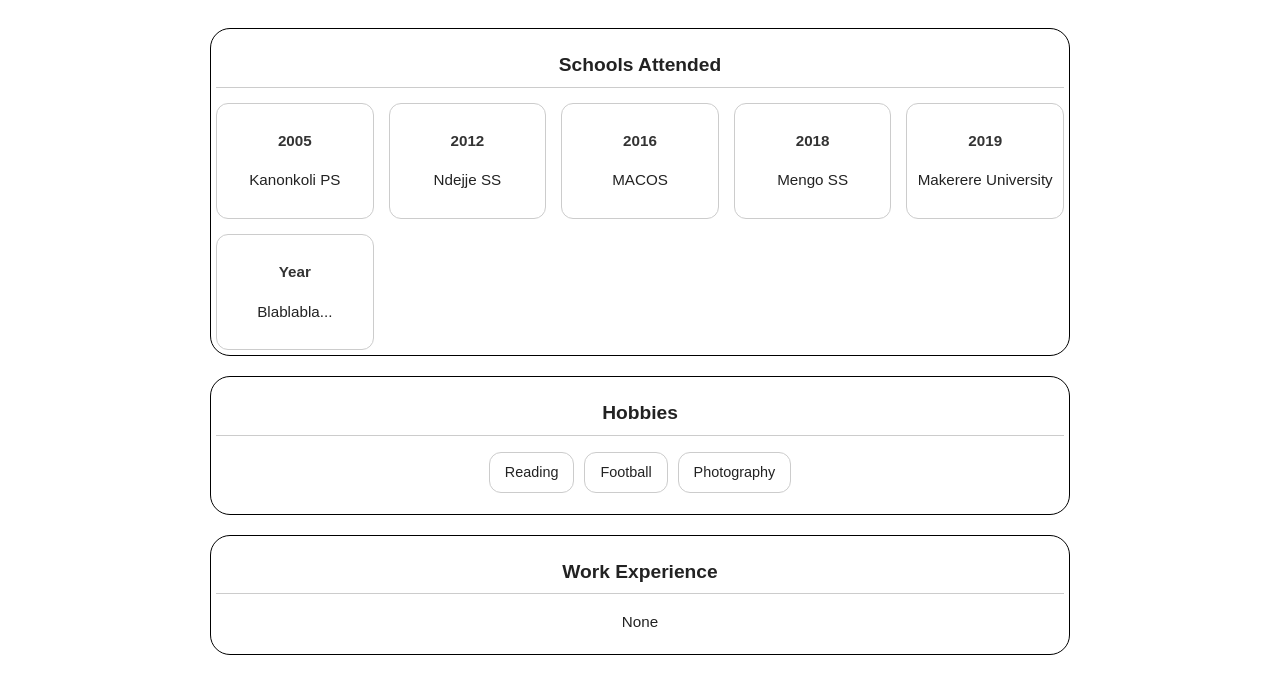
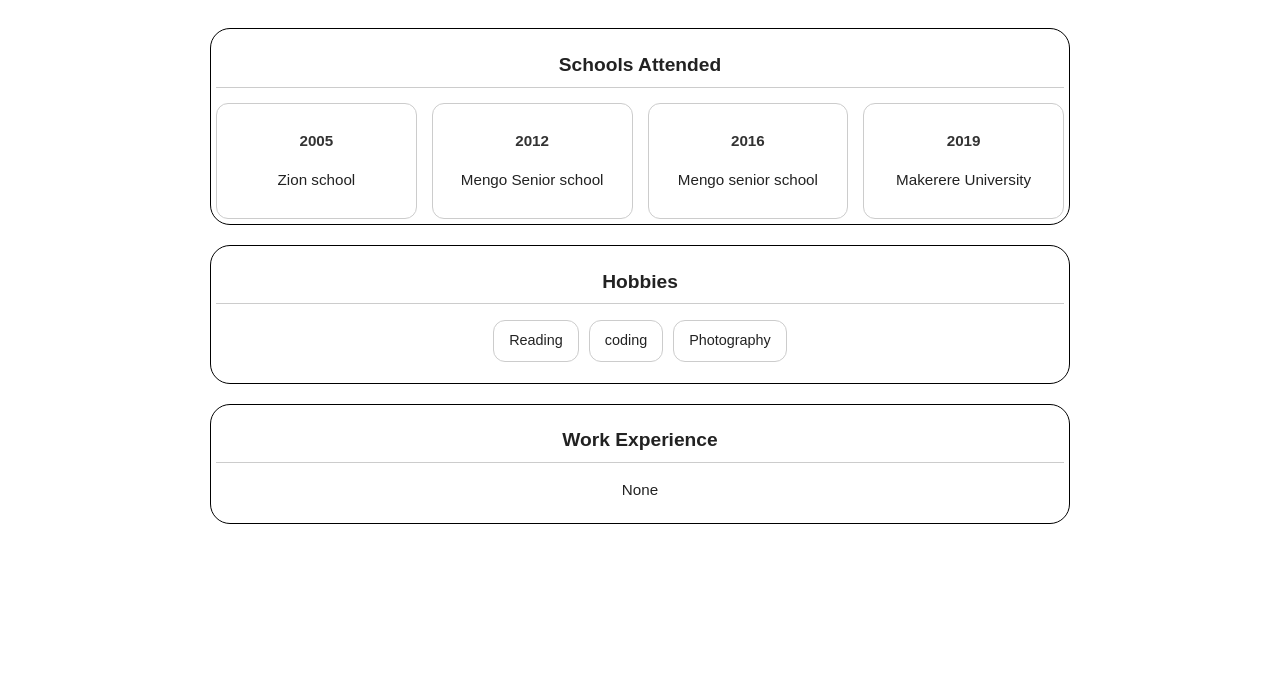
Before and after one commit to Nambusi-Vanessa/BLIS-INFORMATION, a plain HTML site: page index.html in a window 1280 px wide. Shown: the part 216-901 px from the top of the page. After the commit the page ends 800 px from the top, so only its background shows below. Drawn offline with Linux system fonts and the light colour scheme.

Commit message:
index.html

```diff
--- a/index.html
+++ b/index.html
@@ -31,27 +31,19 @@
       <div class="schools-grid">
         <div class="school">
           <p class="year">2005</p>
-          <p>Kanonkoli PS</p>
+          <p>Zion school</p>
         </div>
         <div class="school">
           <p class="year">2012</p>
-          <p>Ndejje SS</p>
+          <p>Mengo Senior school</p>
         </div>
         <div class="school">
           <p class="year">2016</p>
-          <p>MACOS</p>
-        </div>
-        <div class="school">
-          <p class="year">2018</p>
-          <p>Mengo SS</p>
+          <p>Mengo senior school</p>
         </div>
         <div class="school">
           <p class="year">2019</p>
           <p>Makerere University</p>
-        </div>
-        <div class="school">
-          <p class="year">Year</p>
-          <p>Blablabla...</p>
         </div>
       </div>
     </section>
@@ -61,7 +53,7 @@
       <h2>Hobbies</h2>
       <ul>
         <li>Reading</li>
-        <li>Football</li>
+        <li>coding</li>
         <li>Photography</li>
       </ul>
     </section>
@@ -74,4 +66,5 @@
   </main>
 
 </body>
+
 </html>
```
